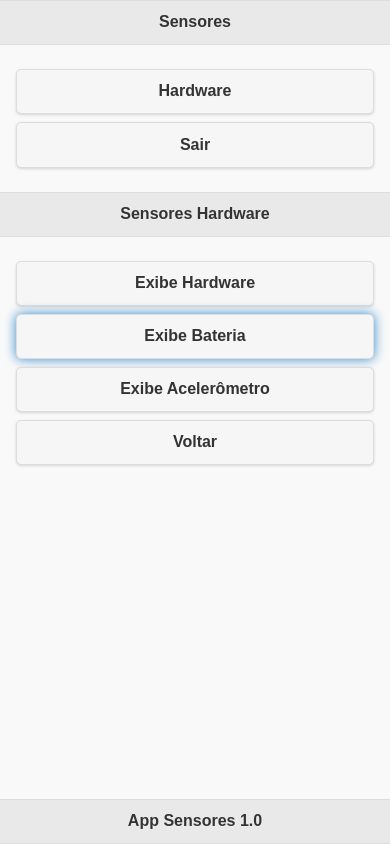
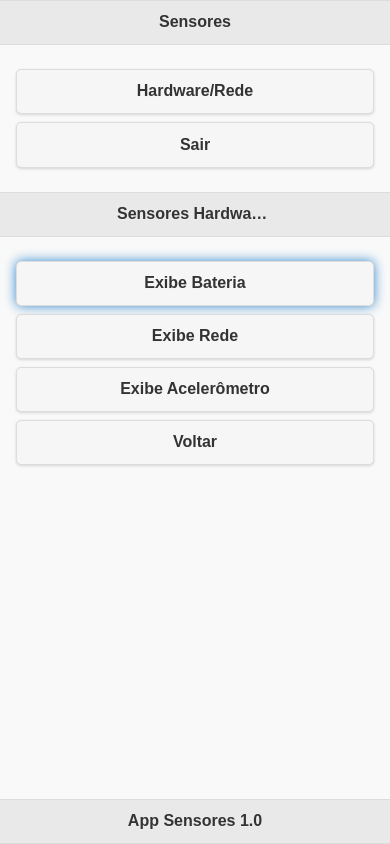
Before and after one commit to RenatoHioji/projetoSensor, a plain HTML site: page index.html in a window 390 px wide. Both pictures are taken after a click on the button "Exibe Bateria". Drawn offline with Linux system fonts and the light colour scheme; some packages are replaced by stand-ins of ours.

Commit message:
Update index.html

```diff
--- a/index.html
+++ b/index.html
@@ -8,14 +8,13 @@
     <meta name="msapplication-tap-highlight" content="no" />
     <meta name="viewport" content="user-scalable=no, initial-scale=1, maximum-scale=1, minimum-scale=1, width=device-width" />
 
-    <meta http-equiv="Content-Security-Policy" content="default-src * 'unsafe-inline' gap:; style-src 'self' 'unsafe-inline'; media-src *" />
 
     <link rel="stylesheet" type="text/css" href="css/jquery.mobile-1.4.5.min.css" />
     <title>App Sensores</title>
     <script type="text/javascript">
     window.onload = function(){
-        $("#exibeHardware").hide();
         $("#exibeBateria").hide();
+        $("#exibeRede").hide();
         $("#exibeAcelerometro").hide();
         $("#circulo").hide();
 
@@ -27,28 +26,34 @@
         navigator.vibrate([100]);
     }
 
-    function hardware()
-        {
-            navigator.vibrate([300]);
-            $("#exibeHardware").show();
-            $("#exibeBateria").hide();
-            $("#exibeAcelerometro").hide();
-            $("#circulo").hide();
-            var saida = "";
-            saida += "Modelo do Dispositivo: " + device.model;
-            saida += "<br>Sistema Operacional: " + device.platform;
-            saida += "<br>Versão do Sistema Operacional: " + device.version;
-            saida += "<br>Fabricante: " + device.manufacturer;
-            saida += "<br>Serial: " + device.serial;
-            $("#exibeHardware").html(saida);
+    function rede(){
+        navigator.vibrate([300]);
+        $("#exibeRede").show();
+        $("#exibeBateria").hide();
+        $("#exibeAcelerometro").hide();
+        $("#circulo").hide();
 
-        }
+        var rede = navigator.connection.type;
+
+        var tipo = {};
+
+        tipo[Connection.UNKNOW] = "Conexão Desconhecida :(";
+        tipo[Connection.ETHERNET] = "Conexão Cabeada";
+        tipo[Connection.WIFI] = "Conexão WI-FI";
+        tipo[Connection.CELL_2G] = "Conexão 2G";
+        tipo[Connection.CELL_3G] = "Conexão 3G";
+        tipo[Connection.CELL_4G] = "Conexão 4G";
+        tipo[Connection.NONE] = "Nenhuma Conexão";
+
+        $("#exibeRede").html(tipo[rede]);
+    }
 
 
 
 
     function bateria(){
         navigator.vibrate([300]);
+        $("#exibeRede").hide();
         $("#exibeHardware").hide();
         $("#exibeBateria").show();
         $("#exibeAcelerometro").hide();
@@ -68,7 +73,7 @@
 
     function acel(){
         navigator.vibrate([300]);
-        $("#exibeHardware").hide();
+        $("#exibeRede").hide();
         $("#exibeBateria").hide();
         $("#exibeAcelerometro").show();
         $("#circulo").show();
@@ -90,7 +95,6 @@
 
                 novaX = atualX + x;
                 novaY = atualY + y;
-
                 $("#circulo").offset({left:novaX,top:novaY})
             },true)
         }
@@ -126,7 +130,6 @@
             width: 100px;
             height: 100px;
             background-color: azure;
-            text-align: center;
         }
 
 
@@ -141,7 +144,7 @@
         </div>
 
         <div data-role="main" id="conteudo" class="ui-content">
-            <button id="btn1" class="button" onclick="location.href='index.html#hardware'">Hardware</button>
+            <button id="btn1" class="button" onclick="location.href='index.html#hardware'">Hardware/Rede</button>
             <button id="btn7" class="button" onclick="sair()">Sair</button>
         </div>
 
@@ -152,18 +155,18 @@
 
     <div dara-role="page" id="hardware">
         <div data-role="header">
-            <h1>Sensores Hardware</h1>
+            <h1>Sensores Hardware/Rede</h1>
         </div>
 
         <div data-role="main" id="conteudo" class="ui-content">
 
-            <div id="exibeHardware"></div>
+            <div id="exibeRede"></div>
             <div id="exibeBateria"></div>
             <div id="exibeAcelerometro"></div>
             <div id="circulo"></div>
 
-            <button id="btn2" class="button" onclick="hardware()">Exibe Hardware</button>
             <button id="btn4" class="button" onclick="bateria()">Exibe Bateria</button>
+            <button id="btn3" onclick="rede()">Exibe Rede</button>
             <button id="btn5" class="button" onclick="acel()">Exibe Acelerômetro</button>
             <button id="btn6" class="button" onclick="location.href='index.html#principal'">Voltar</button>
         </div>
```
